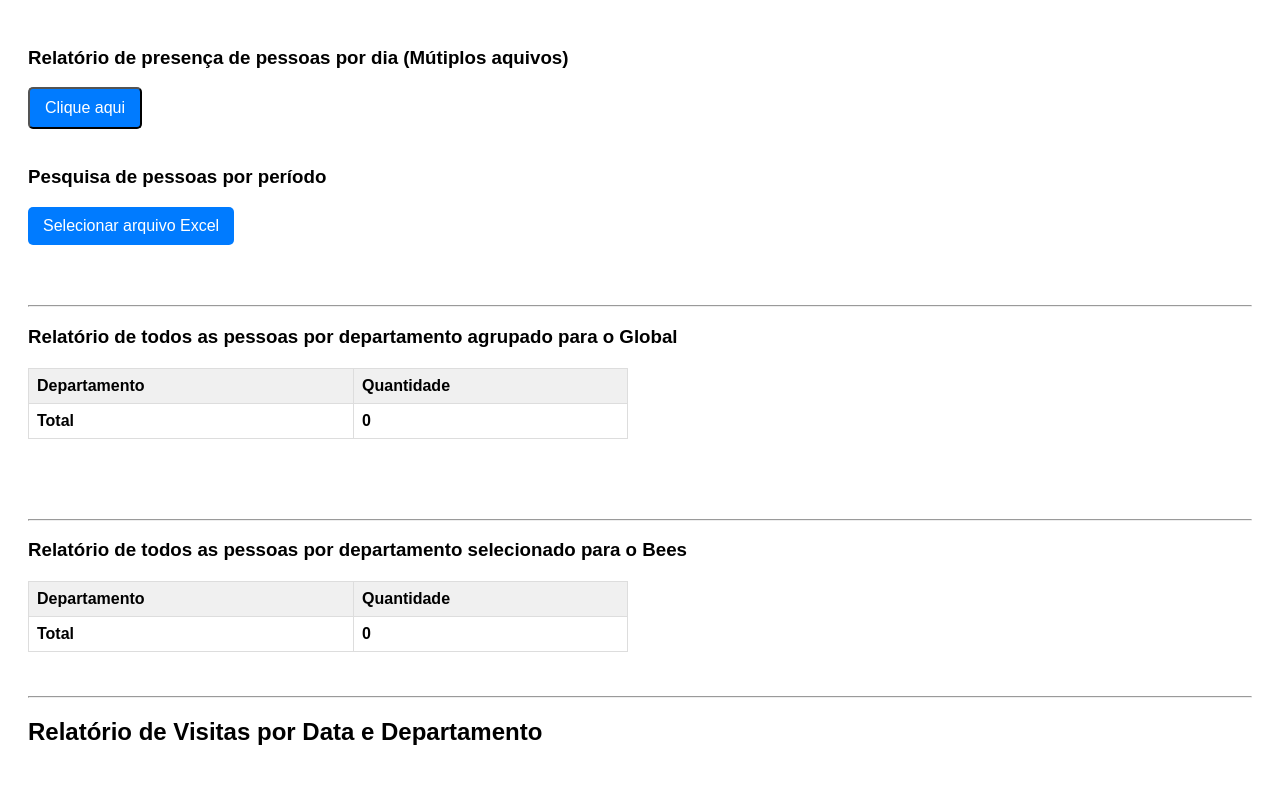
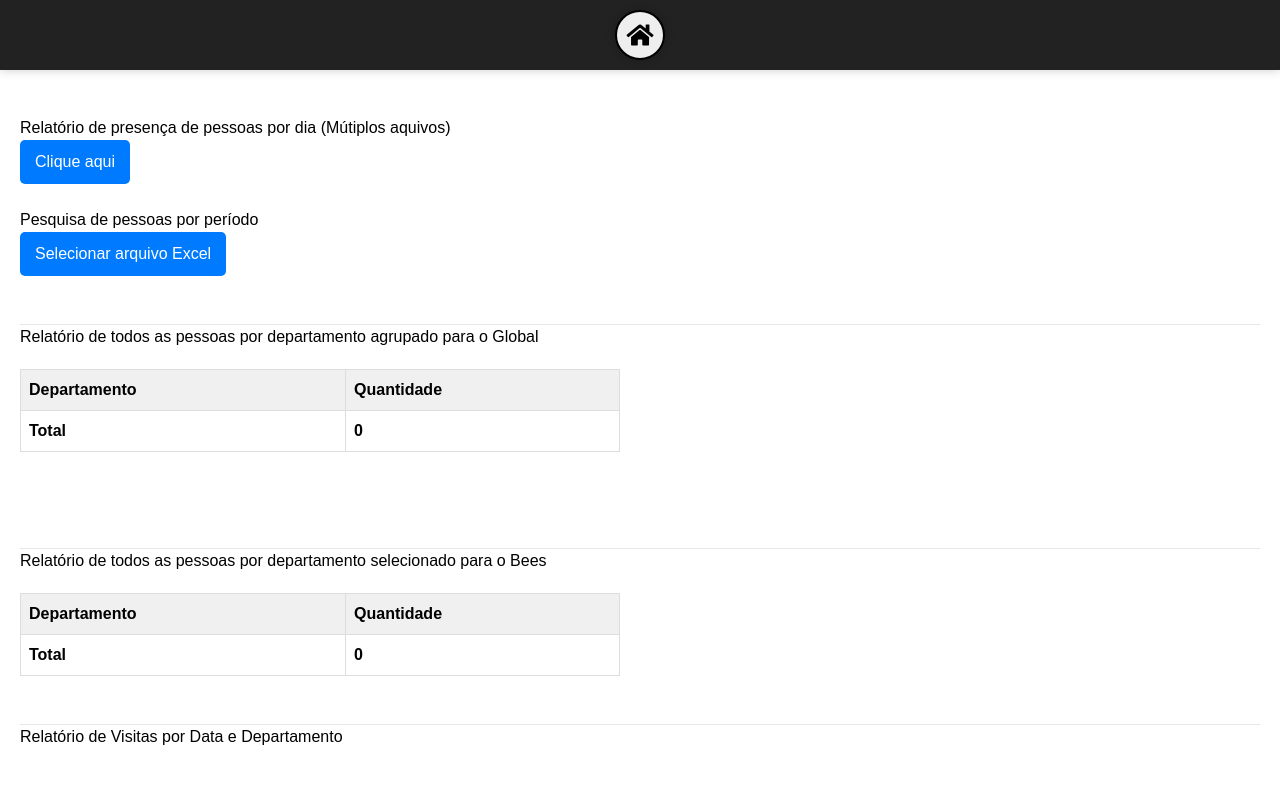
Before and after one commit to Armandodecampos/Relat-rio-de-pessoas-por-departamentos, a plain HTML site: page index.htm in a window 1280 px wide. Shown: the top 800 px of the page. Drawn offline with nearby package versions, Linux system fonts and the light colour scheme.

Commit message:
Update index.htm

```diff
--- a/index.htm
+++ b/index.htm
@@ -3,7 +3,8 @@
 <head>
     <meta charset="UTF-8" />
     <title>Relatórios</title>
-    <script src="https://cdnjs.cloudflare.com/ajax/libs/xlsx/0.18.5/xlsx.full.min.js"></script>
+     <link rel="stylesheet" href="https://cdnjs.cloudflare.com/ajax/libs/font-awesome/5.15.3/css/all.min.css">
+    <script src="https://cdn.tailwindcss.com"></script>
     <style>
         body { font-family: Arial, sans-serif; padding: 20px; }
         /* Scrollbar para navegadores WebKit */
@@ -184,9 +185,53 @@ body {
     border-color: #007bff;
     box-shadow: 0 0 5px rgba(0, 123, 255, 0.5);
 }
+.voltar-tela-inicial {
+ display: flex;
+  flex-direction: row;
+    position: fixed;
+  top: 0px;
+  left: 0px;
+right:0;
+  display: flex;
+  flex-direction: row;
+  gap: 10px;
+  z-index: 999;
+  flex-wrap: wrap; /* Para permitir quebra de linha */
+  background:#222;
+  padding:10px;
+  box-shadow: 0 0 10px rgba(0, 0, 0, 0.2);
+  justify-content: center;
+}
+
+
+/* Estilo base compartilhado entre os botões */
+.voltar-tela-inicial button {
+  width: 50px;
+  height: 50px;
+  background: #eee;
+  border: 2px solid #000;
+  font-size: 24px;
+  cursor: pointer;
+  border-radius: 50%;
+  box-shadow: 0 0 10px rgba(0, 0, 0, 0.2);
+  display: flex;
+  justify-content: center;
+  align-items: center;
+  color: black;
+}
+
     </style>
 </head>
 <body>
+<div class="voltar-tela-inicial">
+   <button onclick="window.location.href='https://armandodecampos.github.io/Ferramentas---Ambev/'">
+      <i class="fas fa-home"></i>
+    </button>
+</div>
+<br>
+<br>
+<br>
+<br>
 <h3>Relatório de presença de pessoas por dia (Mútiplos aquivos)</h3>
 <button class="upload-label" onclick="window.open('https://armandodecampos.github.io/Relatorio-de-prese-a-de-pessoas-por-dia/', '_blank');">Clique aqui</button>
 <br>
```
